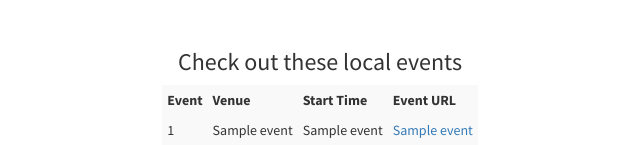
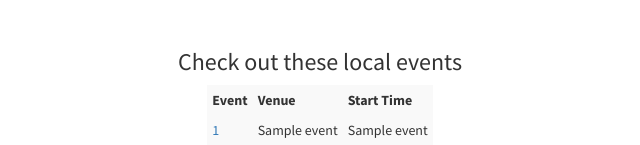
Before and after one commit to mra1385/Glocal, a Flask app: template Glocal/templates/results.html in a window 1280 px wide. Shown: the part 2130-2275 px from the top of the page, without its empty margins (320-960 px from the left). Run offline with Flask 2, Linux system fonts and the light colour scheme; the template is opened without the code that fills it: most values are stand-ins (such as "Sample title", 1, 10 or a date in 2020); grey boxes marked "Sample" are stand-in pictures; some libraries are stand-ins or nearby versions.

Commit message:
modified events table

```diff
--- a/Glocal/templates/results.html
+++ b/Glocal/templates/results.html
@@ -200,17 +200,16 @@
                 <th class="th"> Event </th>
                 <th class="th"> Venue </th>
                 <th class="th"> Start Time </th>
-                <th class="th"> Event URL </th>
             </tr>
         </thread>
         <tbody>
         {% for event in lst_events %}
         <tr>
-            <td> {{event[0]}} </td>
+            <td> <a href="{{event[3]}}">
+                {{event[0]}} </a>
+            </td>
             <td> {{event[1]}} </td>
             <td> {{event[2]}}</td>
-            <td> <a href="{{event[3]}}">
-                {{event[3]}} </a></td>
             {% endfor %}
         </tr>
         </tbody>
```
